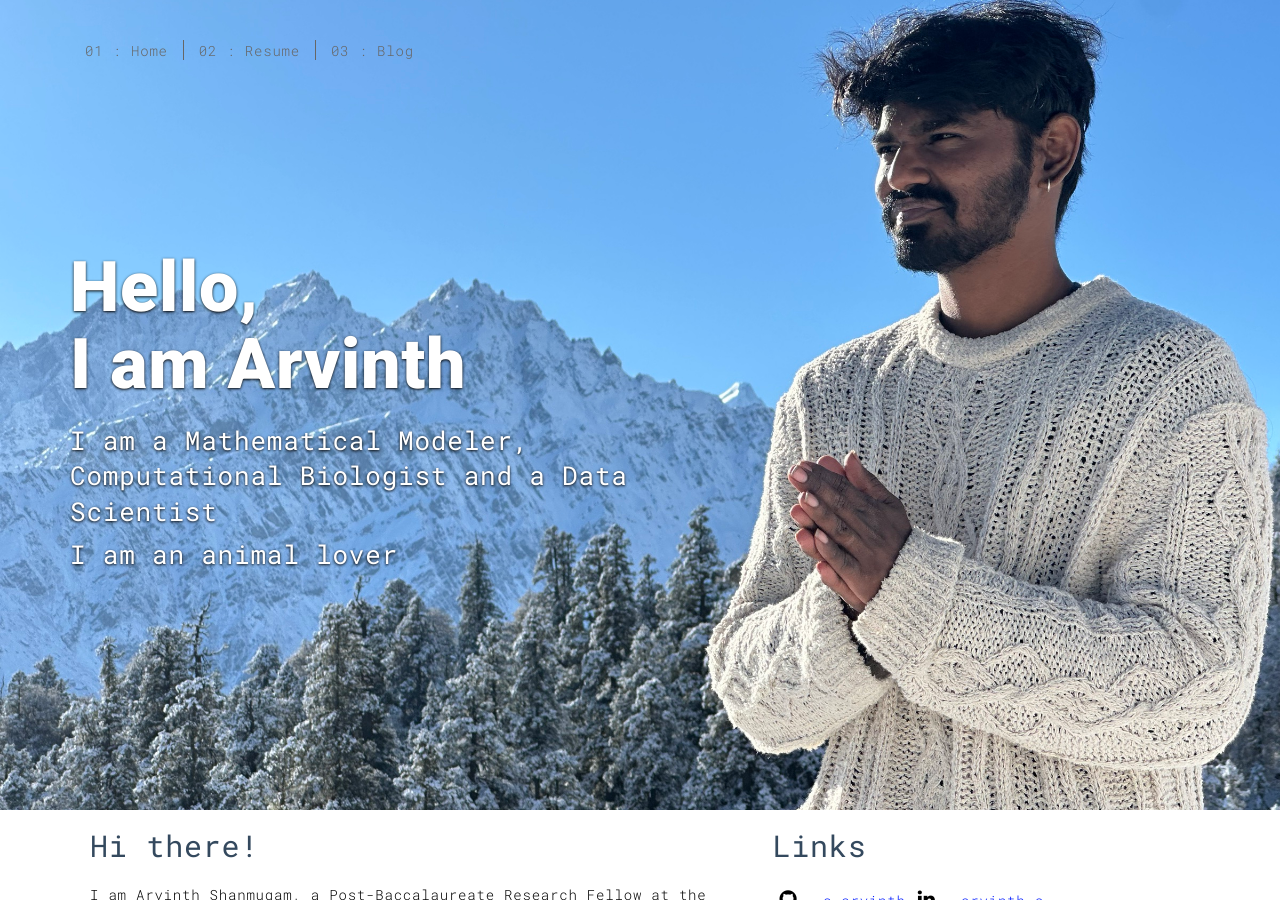
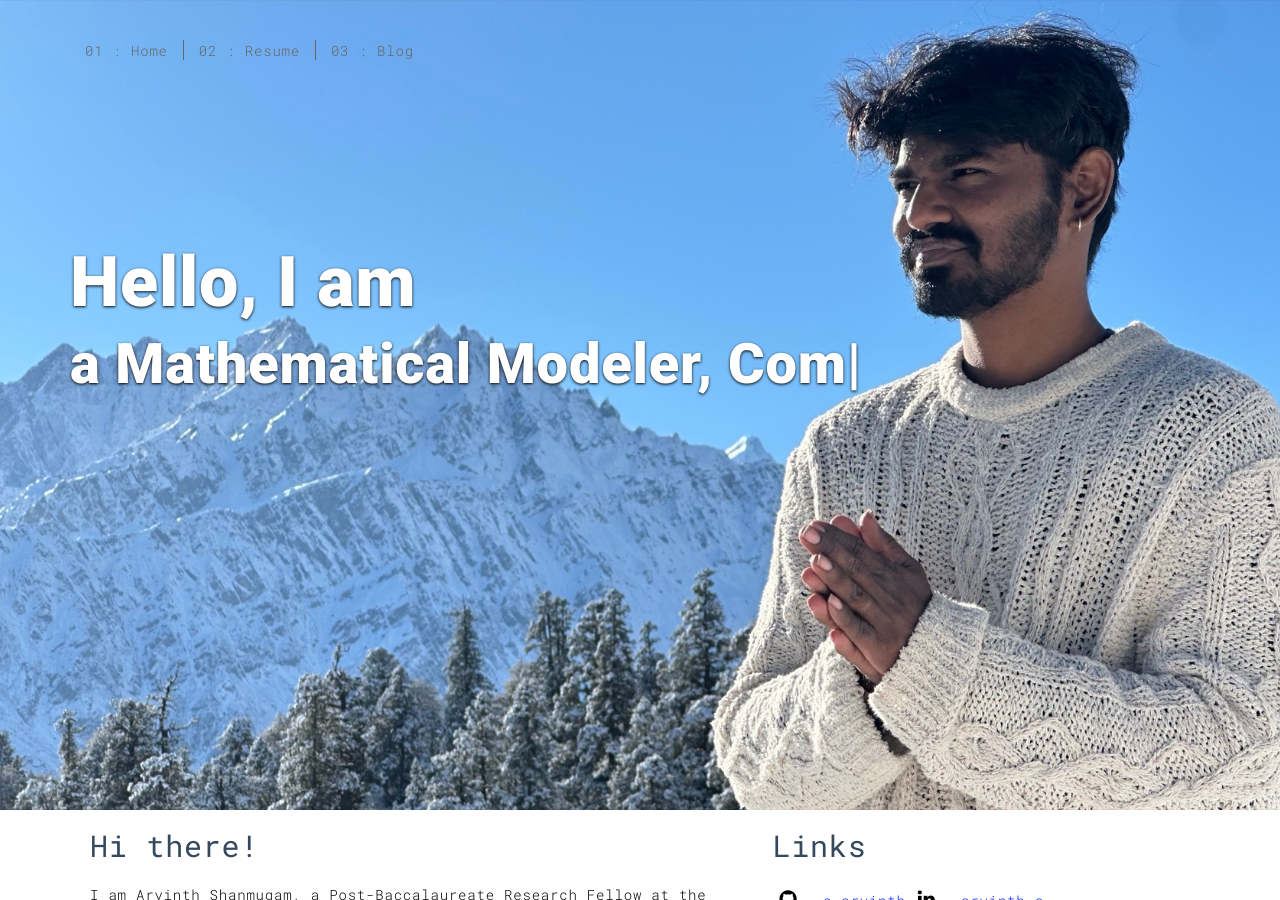
Before and after one commit to s-arvinth/s-arvinth.github.io, a Jekyll site: the page built from index.html, in a window 1280 px wide and 900 px high. Built offline with Jekyll 4.4.1, drawn with Linux system fonts in a browser that asks for light colours.

Commit message:
Per-screen hero crops; restore typewriter with three phrases
Co-Authored-By: Claude Opus 5.5 <noreply@anthropic.com>

```diff
--- a/_layouts/default.html
+++ b/_layouts/default.html
@@ -18,13 +18,20 @@
 
     <link href="/css/default.css" rel="stylesheet" type="text/css">
     <style>
-      .hero-tagline { font-size: 26px; font-weight: 500; line-height: 1.35; max-width: 640px; margin: 0 0 8px; }
+      /* Homepage photo: one crop per screen shape (chosen in hero_crop_tool.html).
+         Photo area = full width x 90% of window height; thresholds are window width/height. */
+      .hero-full-container { background-position: center center !important; }
+      @media (max-aspect-ratio: 62/100) { .hero-full-container { background-image: url('/img/hero/hero-phone.jpg') !important; } }
+      @media (min-aspect-ratio: 62/100) and (max-aspect-ratio: 113/100) { .hero-full-container { background-image: url('/img/hero/hero-tabletP.jpg') !important; } }
+      @media (min-aspect-ratio: 113/100) and (max-aspect-ratio: 164/100) { .hero-full-container { background-image: url('/img/hero/hero-tabletL.jpg') !important; } }
+      @media (min-aspect-ratio: 164/100) and (max-aspect-ratio: 187/100) { .hero-full-container { background-image: url('/img/hero/hero-laptop.jpg') !important; } }
+      @media (min-aspect-ratio: 230/100) { .hero-full-container { background-image: url('/img/hero/hero-ultrawide.jpg') !important; } }
+      /* Typewriter line: smaller than "Hello, I am" so the long phrase fits; space reserved so nothing jumps */
+      .hero-full-container h1 { min-height: 4.6em; }
+      .hero-full-container #typed, .hero-full-container .typed-cursor { font-size: 0.8em; }
       @media (max-width: 767px) {
-        .hero-tagline { font-size: 16px; max-width: calc(100vw - 40px); overflow-wrap: break-word; }
-        .hero-full-container {
-          background-image: url('/img/home-mobile-new.jpg') !important;
-          background-position: 70% top !important;
-        }
+        .hero-full-container h1 { font-size: 44px; min-height: 6.2em; }
+        .hero-full-container #typed, .hero-full-container .typed-cursor { font-size: 0.72em; }
       }
     </style>
     {% if site.google_analytics and jekyll.environment == 'production' %}
--- a/index.html
+++ b/index.html
@@ -4,15 +4,20 @@ title: Arvinth S
 ---
 
 <div class="hero-full-container background-image-container white-text-container"
-	style="background-image: url('/img/home-desktop.jpg')">
+	style="background-image: url('/img/hero/hero-monitor.jpg')">
 	<div class="container">
 		<div class="row">
 			<div class="col-xs-12">
 				<div class="hero-full-wrapper">
 					<div class="text-content">
-						<h1>Hello,<br>I am Arvinth</h1>
-						<p class="hero-tagline">I am a Mathematical Modeler, Computational Biologist and a Data Scientist</p>
-						<p class="hero-tagline">I am an animal lover</p>
+						<h1>Hello, I am <br>
+							<span id="typed-strings">
+								<span>Arvinth</span>
+								<span>a Mathematical Modeler, Computational Biologist and a Data Scientist</span>
+								<span>an animal lover</span>
+							</span>
+							<span id="typed"></span>
+						</h1>
 					</div>
 				</div>
 			</div>
```
Also changed, not shown: img/hero/hero-laptop.jpg (added), img/hero/hero-monitor.jpg (added), img/hero/hero-phone.jpg (added), img/hero/hero-tabletL.jpg (added), img/hero/hero-tabletP.jpg (added), img/hero/hero-ultrawide.jpg (added).
